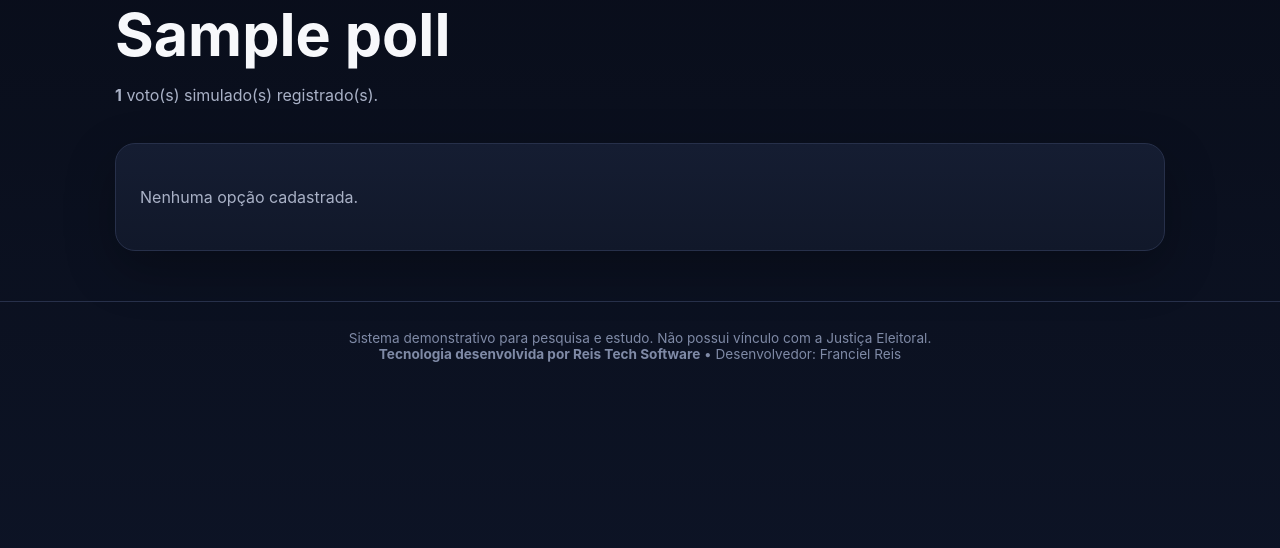
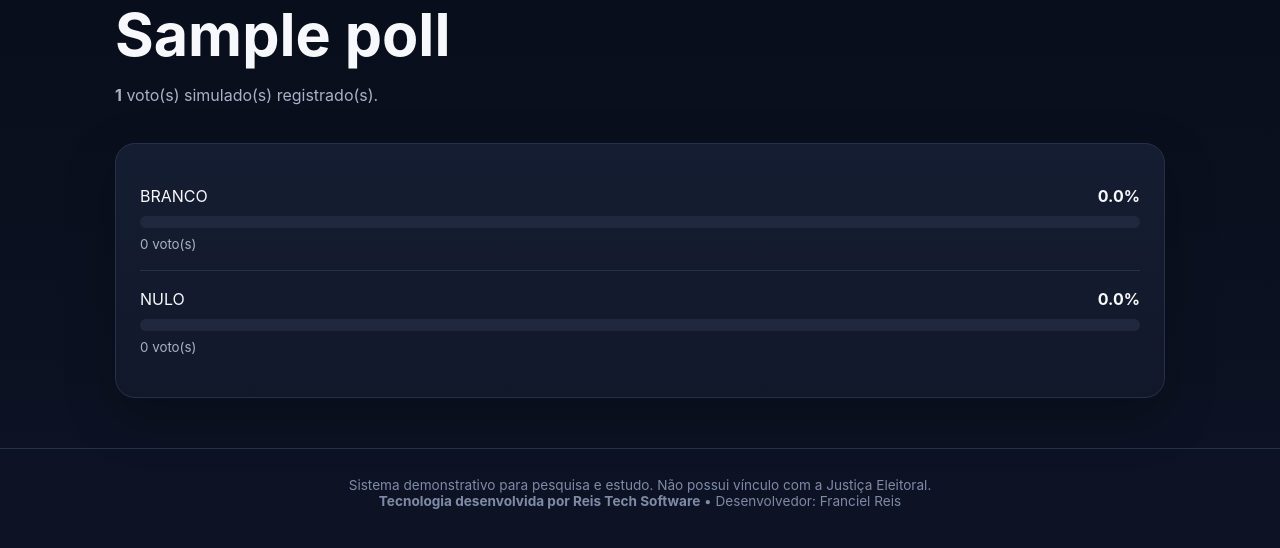
Before and after one commit to francielreis/sistema-votacao-pesquisa, a Flask app: page /resultados in a window 1280 px wide. Shown: the part 186-734 px from the top of the page. Run offline with Flask 3, Linux system fonts and the light colour scheme; tables that the repository leaves empty hold one stand-in row (values such as "Sample post"); some libraries are stand-ins or nearby versions.

Commit message:
Mostrar votos brancos e nulos nos resultados

```diff
--- a/templates/results.html
+++ b/templates/results.html
@@ -5,15 +5,39 @@
   <h1>{{ poll.title }}</h1>
   <p><strong>{{ total }}</strong> voto(s) simulado(s) registrado(s).</p>
 </section>
+
 <div class="results-card">
   {% for row in rows %}
   <div class="result-row">
-    <div class="result-head"><span>{{ row.candidate.number or '—' }} · {{ row.candidate.name }}</span><strong>{{ '%.1f'|format(row.pct) }}%</strong></div>
+    <div class="result-head">
+      <span>{{ row.candidate.number }} · {{ row.candidate.name }}</span>
+      <strong>{{ '%.1f'|format(row.pct) }}%</strong>
+    </div>
     <div class="bar"><div class="bar-fill" style="width: {{ row.pct }}%"></div></div>
     <small>{{ row.votes }} voto(s)</small>
   </div>
-  {% else %}
-  <p>Nenhuma opção cadastrada.</p>
   {% endfor %}
+
+  <div class="result-row">
+    <div class="result-head">
+      <span>BRANCO</span>
+      <strong>{{ '%.1f'|format(blank_pct) }}%</strong>
+    </div>
+    <div class="bar"><div class="bar-fill" style="width: {{ blank_pct }}%"></div></div>
+    <small>{{ blank_votes }} voto(s)</small>
+  </div>
+
+  <div class="result-row">
+    <div class="result-head">
+      <span>NULO</span>
+      <strong>{{ '%.1f'|format(null_pct) }}%</strong>
+    </div>
+    <div class="bar"><div class="bar-fill" style="width: {{ null_pct }}%"></div></div>
+    <small>{{ null_votes }} voto(s)</small>
+  </div>
+
+  {% if total == 0 %}
+  <p>Nenhum voto registrado ainda.</p>
+  {% endif %}
 </div>
 {% endblock %}
```
